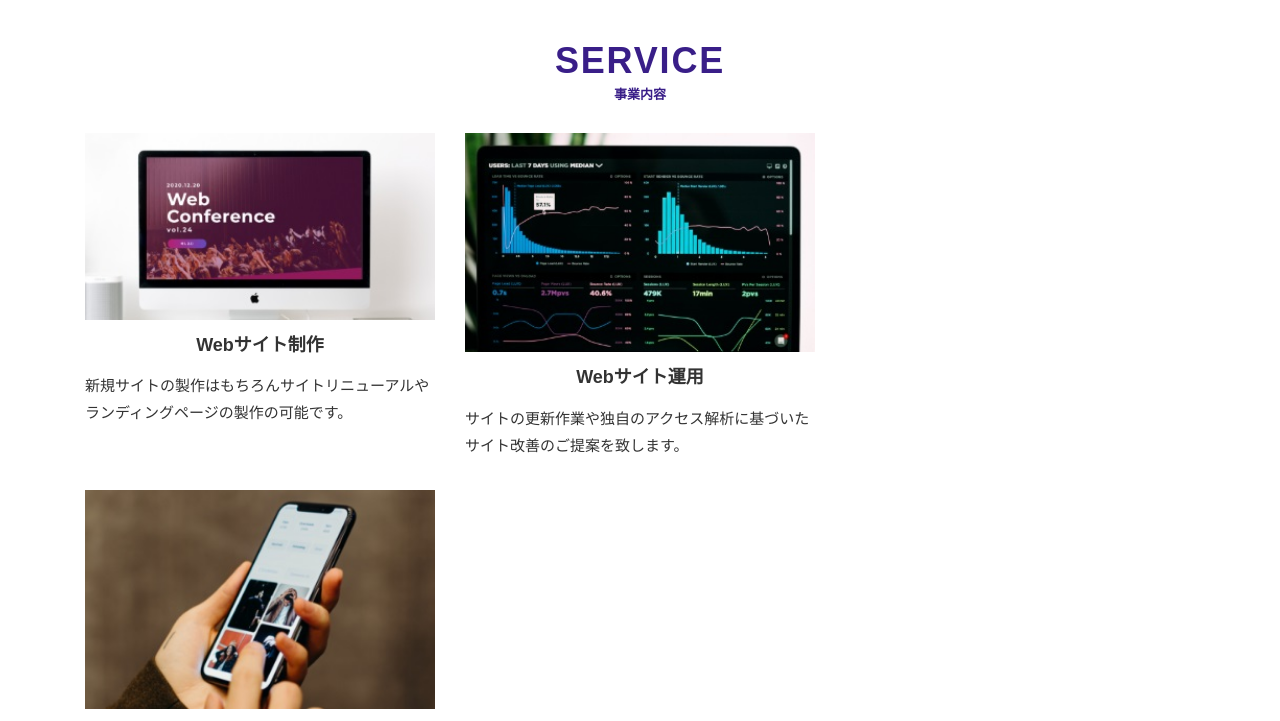
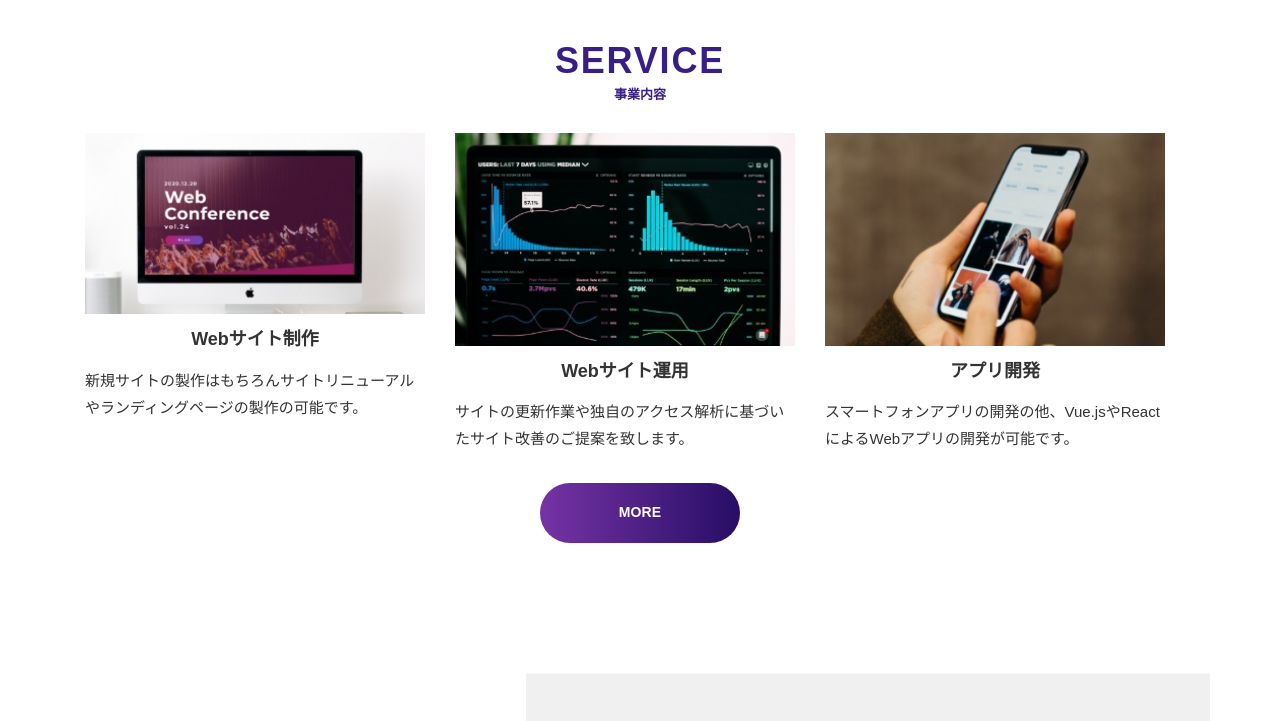
Before and after one commit to RainaToyama/markup, a plain HTML site: page index.html in a window 1280 px wide. Shown: the part 1180-1901 px from the top of the page. Drawn offline with Linux system fonts and the light colour scheme; some packages are replaced by stand-ins of ours; a script that the page names is missing.

Commit message:
flex調整

```diff
--- a/style.css
+++ b/style.css
@@ -341,12 +341,10 @@ a {
 
 .service__body {
     margin-bottom: 30px;
-    display: flex;
 }
 
 .card-wrapper {
     display: flex;
-    flex-wrap: wrap;
     margin-bottom: -30px;
 }
 
@@ -362,6 +360,7 @@ a {
 .card__img-wrapper {
     margin-bottom: 15px;
 }
+
 
 .card__img {
     width: 100%;
@@ -396,7 +395,7 @@ p {
     margin-inline-end: 0px;
 }
 
-.service_link {
+.service__link {
     text-align: center;
 }
 
```
